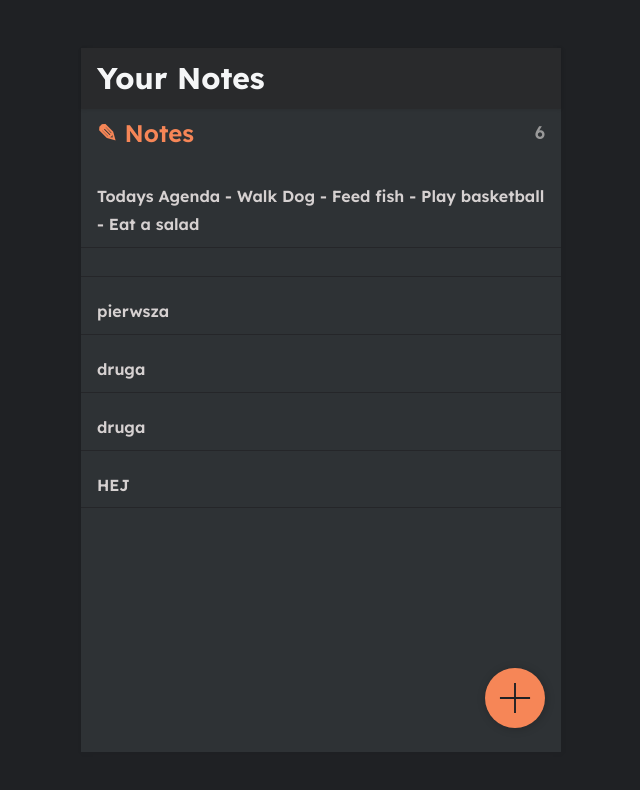
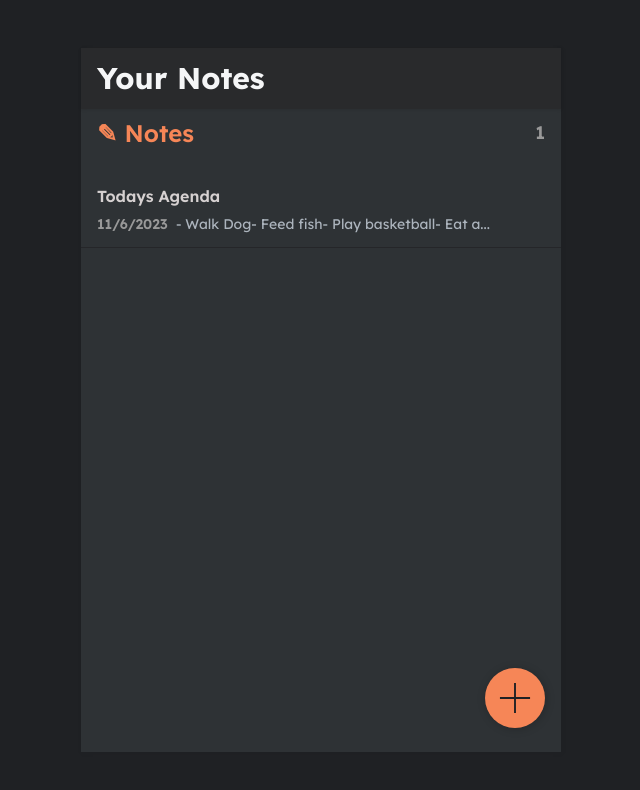
Before and after one commit to WojciechStancel/Notes-React-App, a React (Create React App) app: page / in a window 1280 px wide. Shown: the top 790 px of the page, without its empty margins (319-959 px from the left). Built offline with nearby package versions, Linux system fonts and the light colour scheme; data requests are answered from the project's data file.

Commit message:
item list display improved

```diff
--- a/db.json
+++ b/db.json
@@ -4,31 +4,6 @@
 			"id": 1,
 			"body": "Todays Agenda\n\n- Walk Dog\n- Feed fish\n- Play basketball\n- Eat a salad",
 			"updated": "2023-11-06T02:23:15.295Z"
-    },
-    {
-      "id": 10,
-      "body": "\n",
-      "updated": "2023-11-06T02:31:29.557Z"
-    },
-    {
-      "body": "pierwsza",
-      "updated": "2023-11-06T02:53:52.243Z",
-      "id": 11
-    },
-    {
-      "body": "druga",
-      "updated": "2023-11-06T02:53:56.464Z",
-      "id": 12
-    },
-    {
-      "body": "druga",
-      "updated": "2023-11-06T02:53:57.220Z",
-      "id": 13
-    },
-    {
-      "body": "HEJ",
-      "updated": "2023-11-06T02:54:42.026Z",
-      "id": 14
 		}
 	]
 }
--- a/src/components/ListItem.js
+++ b/src/components/ListItem.js
@@ -1,10 +1,35 @@
 import { Link } from "react-router-dom";
+
+const getTitle = (note) => {
+	const title = note.body.split('\n')[0]
+	if(title.length > 45){
+		return title.slice(0, 45)
+	}
+	return title
+}
+
+const getTime = (note) => {
+	return new Date(note.updated).toLocaleDateString()
+}
+
+const getContent = (note) => {
+	let title = getTitle(note)
+	let content = note.body.replaceAll('\n', '')
+	content = content.replaceAll(title, '')
+
+	if(content.length > 45){
+		return content.slice(0,45) + '...'
+	} else {
+		return content
+	}
+}
 
 const ListItem = ({ note }) => {
 	return (
 		<Link to={`/note/${note.id}`}>
 			<div className="notes-list-item">
-				<h3>{note.body}</h3>
+				<h3>{getTitle(note)}</h3>
+				<p><span>{getTime(note)}</span>{getContent(note)}</p>
 			</div>
 		</Link>
 	);
```
Lines whose indentation alone changed are shown as unchanged.
